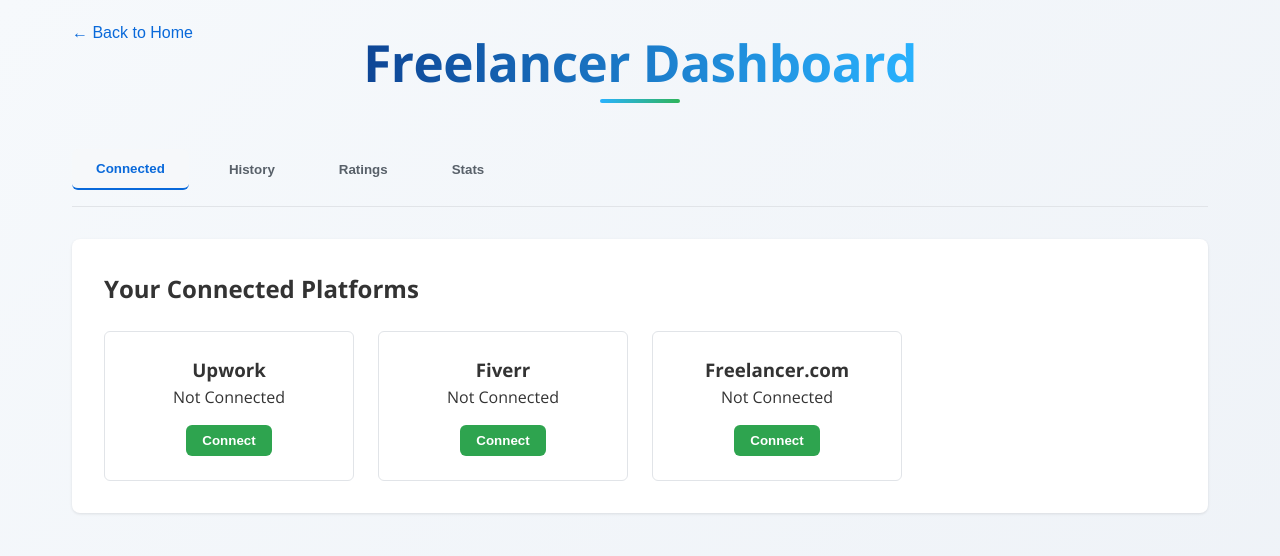
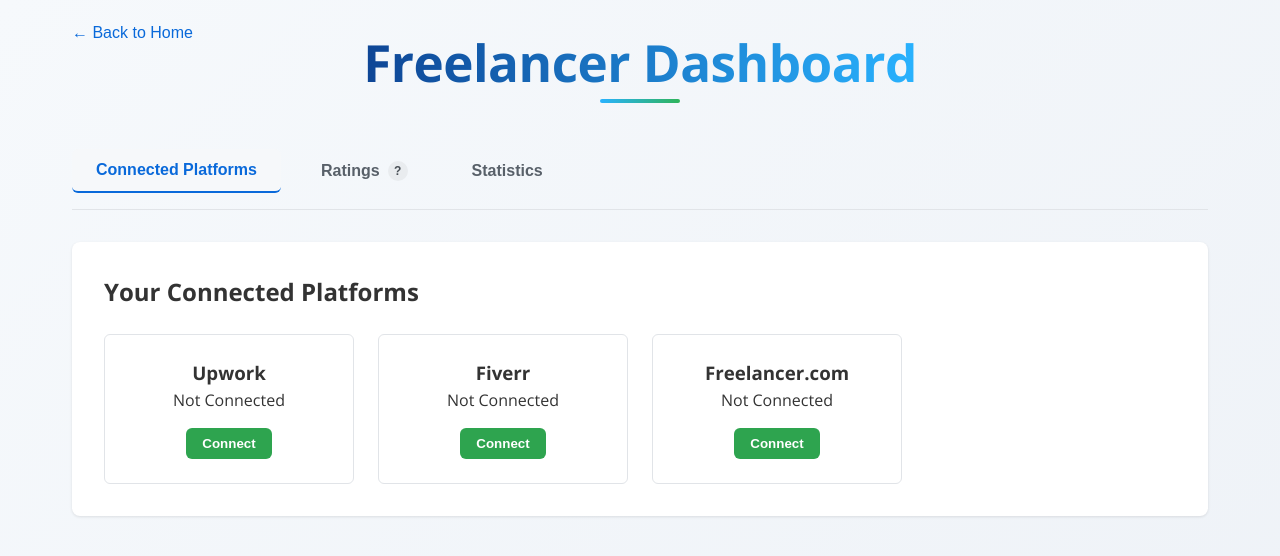
Before and after one commit to Oyrep4/BlockFolio, a React (Vite) app: page / in a window 1280 px wide. Both pictures are taken after a click on the button "FREELANCER". Shown: the top 556 px of the page. Built offline with nearby package versions, Linux system fonts and the light colour scheme.

Commit message:
Added rating system popup

```diff
--- a/components/freelancer/FreelancerDashboard.css
+++ b/components/freelancer/FreelancerDashboard.css
@@ -3,6 +3,81 @@
   max-width: 1200px;
   margin: 0 auto;
   position: relative;
+}
+
+/* Rating Info Popup Styles */
+.info-button {
+  background: #007bff;
+  color: white;
+  border: none;
+  border-radius: 50%;
+  width: 18px;
+  height: 18px;
+  display: inline-flex;
+  align-items: center;
+  justify-content: center;
+  margin-left: 6px;
+  cursor: pointer;
+  font-size: 12px;
+  font-weight: bold;
+  padding: 0;
+  line-height: 1;
+  vertical-align: middle;
+}
+
+.info-button:hover {
+  background: #0056b3;
+}
+
+.modal-overlay {
+  position: fixed;
+  top: 0;
+  left: 0;
+  right: 0;
+  bottom: 0;
+  background-color: rgba(0, 0, 0, 0.7);
+  display: flex;
+  align-items: center;
+  justify-content: center;
+  z-index: 1000;
+}
+
+.modal-content {
+  background: white;
+  padding: 20px;
+  border-radius: 8px;
+  max-height: 90vh;
+  overflow: auto;
+  position: relative;
+  text-align: center;
+  margin: 20px;
+  box-shadow: 0 4px 20px rgba(0, 0, 0, 0.15);
+  display: inline-block;
+  transform: scale(1.05);
+  transform-origin: center center;
+  max-width: 90vw;
+}
+
+.close-button {
+  position: absolute;
+  top: 10px;
+  right: 15px;
+  background: none;
+  border: none;
+  font-size: 24px;
+  cursor: pointer;
+  color: #666;
+}
+
+.rating-info-image {
+  max-width: 80vw;
+  max-height: 80vh;
+  height: auto;
+  width: auto;
+  border-radius: 4px;
+  display: block;
+  margin: 0 auto;
+  object-fit: contain;
 }
 
 .back-button {
@@ -43,11 +118,42 @@
   padding: 0.75rem 1.5rem;
   border: none;
   background: none;
+  font-size: 1rem;
   cursor: pointer;
-  font-weight: 600;
-  color: #586069;
-  border-radius: 6px;
-  transition: all 0.2s;
+  color: #666;
+  position: relative;
+  display: flex;
+  align-items: center;
+  gap: 0.5rem;
+  border-bottom: 2px solid transparent;
+  transition: all 0.2s ease;
+}
+
+.tab-info-button {
+  background: #e9ecef;
+  color: #495057;
+  border: none;
+  border-radius: 50%;
+  width: 20px;
+  height: 20px;
+  display: inline-flex;
+  align-items: center;
+  justify-content: center;
+  cursor: pointer;
+  font-size: 12px;
+  font-weight: bold;
+  padding: 0;
+  line-height: 1;
+  transition: all 0.2s ease;
+}
+
+.tab-info-button:hover {
+  background: #dee2e6;
+}
+
+.tab.active .tab-info-button {
+  background: #e7f1ff;
+  color: #0d6efd;
 }
 
 .tab:hover {
--- a/components/freelancer/FreelancerDashboard.tsx
+++ b/components/freelancer/FreelancerDashboard.tsx
@@ -1,4 +1,5 @@
 import React, { useState } from 'react';
+import RatingSystemImage from '../../src/assets/RatingSystem.png';
 import './FreelancerDashboard.css';
 
 interface FreelancerDashboardProps {
@@ -7,6 +8,7 @@
 
 const FreelancerDashboard: React.FC<FreelancerDashboardProps> = ({ onBack }) => {
   const [activeTab, setActiveTab] = useState('connected');
+  const [showRatingInfo, setShowRatingInfo] = useState(false);
 
   const renderTabContent = () => {
     switch(activeTab) {
@@ -30,16 +32,54 @@
       </div>
 
       <div className="tabs">
-        {['connected', 'history', 'ratings', 'stats'].map(tab => (
+        {['connected', 'ratings', 'stats'].map(tab => (
           <button
             key={tab}
             className={`tab ${activeTab === tab ? 'active' : ''}`}
             onClick={() => setActiveTab(tab)}
           >
-            {tab.charAt(0).toUpperCase() + tab.slice(1).replace(/([A-Z])/g, ' $1')}
+            {tab === 'connected' && 'Connected Platforms'}
+            {tab === 'ratings' && (
+              <React.Fragment>
+                Ratings
+                <button
+                  className="tab-info-button"
+                  onClick={(e) => {
+                    e.stopPropagation();
+                    setShowRatingInfo(true);
+                  }}
+                  aria-label="Rating information"
+                >
+                  ?
+                </button>
+              </React.Fragment>
+            )}
+            {tab === 'stats' && 'Statistics'}
           </button>
         ))}
       </div>
+
+      {showRatingInfo && (
+        <div className="modal-overlay" onClick={() => setShowRatingInfo(false)}>
+          <div className="modal-content" onClick={(e) => e.stopPropagation()}>
+            <button className="close-button" onClick={() => setShowRatingInfo(false)}>×</button>
+            <img
+              src={RatingSystemImage}
+              alt="Rating System Information"
+              className="rating-info-image"
+              onLoad={(e) => {
+                // Auto-size the modal to fit the image
+                const img = e.target as HTMLImageElement;
+                const modalContent = img.closest('.modal-content') as HTMLElement | null;
+                if (modalContent) {
+                  modalContent.style.width = `${img.naturalWidth}px`;
+                  modalContent.style.maxWidth = 'none';
+                }
+              }}
+            />
+          </div>
+        </div>
+      )}
 
       <div className="tab-content">{renderTabContent()}</div>
     </div>
@@ -178,17 +218,20 @@
   );
 };
 
-const Statistics = () => (
+const Statistics = () => {
+  const [showRatingInfo, setShowRatingInfo] = useState(false);
+
+  return (
     <div className="tab-pane">
       <div className="stats-section">
         <h2>Your Personal Statistics</h2>
         <div className="stats-grid">
           {[
-          { title: 'Total Earnings', value: '$0' },
-          { title: 'Jobs Completed', value: '0' },
-          { title: 'Active Jobs', value: '0' },
-          { title: 'Completion Rate', value: '0%' },
-          { title: 'Acceptance Rate', value: '0%' }
+            { title: 'Total Earnings', value: '$7,839' },
+            { title: 'Jobs Completed', value: '66' },
+            { title: 'Active Jobs', value: '2' },
+            { title: 'Completion Rate', value: '95.3%' },
+            { title: 'Acceptance Rate', value: '67.0%' }
           ].map(stat => (
             <div key={`personal-${stat.title}`} className="stat-card">
               <h3>{stat.title}</h3>
@@ -202,19 +245,48 @@
         <h2>Your Blockchain Resume</h2>
         <div className="stats-grid">
           {[
-          { title: 'Average Rating', value: '0.0', icon: '★' },
-          { title: 'Jobs Completed', value: '0' },
-          { title: 'Completion Rate', value: '0%' },
-          { title: 'Aggregate Reputation Score', value: '0' }
+            {
+              title: 'Average Rating',
+              value: '4.3',
+              icon: '★',
+              info: true
+            },
+            { title: 'Jobs Completed', value: '66' },
+            { title: 'Completion Rate', value: '95.3%' },
+            { title: 'Aggregate Reputation Score', value: '' }
           ].map(stat => (
             <div key={`resume-${stat.title}`} className="stat-card">
               <h3>{stat.title}</h3>
-            <p>{stat.icon && <span className="stat-icon">{stat.icon} </span>}{stat.value}</p>
+              <p>
+                {stat.icon && <span className="stat-icon">{stat.icon} </span>}
+                {stat.value}
+                {stat.info && (
+                  <button
+                    className="info-button"
+                    onClick={(e) => {
+                      e.stopPropagation();
+                      setShowRatingInfo(true);
+                    }}
+                    aria-label="Rating information"
+                  >
+                    <span className="info-icon">?</span>
+                  </button>
+                )}
+              </p>
+              {showRatingInfo && stat.info && (
+                <div className="modal-overlay" onClick={() => setShowRatingInfo(false)}>
+                  <div className="modal-content" onClick={(e) => e.stopPropagation()}>
+                    <button className="close-button" onClick={() => setShowRatingInfo(false)}>×</button>
+                    <img src={RatingSystemImage} alt="Rating System Information" className="rating-info-image" />
+                  </div>
+                </div>
+              )}
             </div>
           ))}
         </div>
       </div>
     </div>
   );
+};
 
 export default FreelancerDashboard;
```
Also changed, not shown: src/assets/RatingSystem.png (added). Lines whose indentation alone changed are shown as unchanged.
